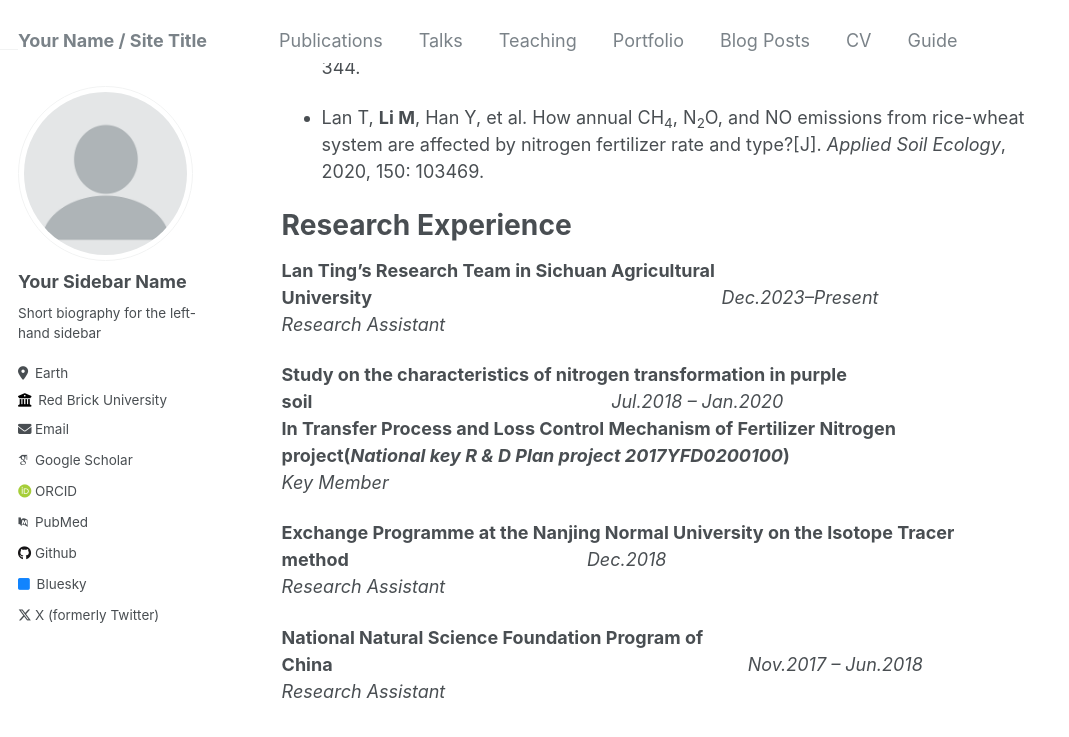
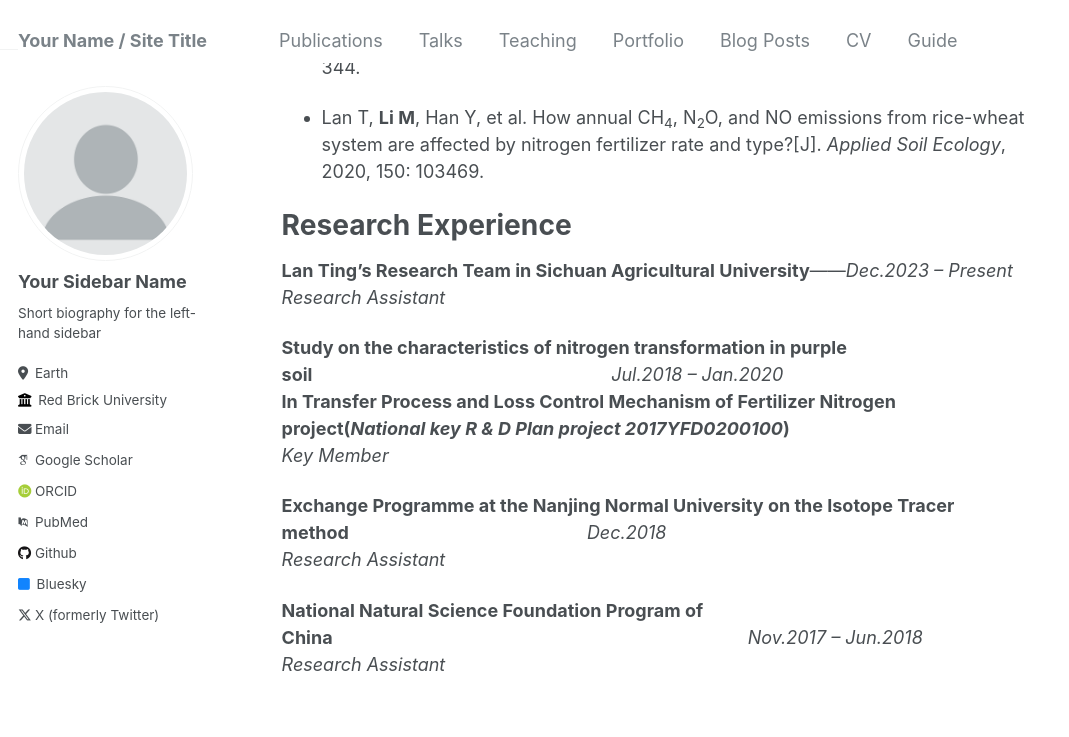
Before and after one commit to HazelLi123/HazelLi123.github.io, a Jekyll site: the page built from _pages/about.md, in a window 1280 px wide and 900 px high, scrolled down 756 px. Shown: the top 737 px of the window, without its empty margins (0-1069 px from the left). Built offline with Jekyll 4.4.1, drawn with Linux system fonts in a browser that asks for light colours; some web fonts are replaced; part of the change alters nothing that is shown.

```diff
--- a/_pages/about.md
+++ b/_pages/about.md
@@ -25,7 +25,7 @@ Publications
 
 Research Experience
 ======
-**Lan Ting's Research Team in Sichuan Agricultural University**&nbsp;&nbsp;&nbsp;&nbsp;&nbsp;&nbsp;&nbsp;&nbsp;&nbsp;&nbsp;&nbsp;&nbsp;&nbsp;&nbsp;&nbsp;&nbsp;&nbsp;&nbsp;&nbsp;&nbsp;&nbsp;&nbsp;&nbsp;&nbsp;&nbsp;&nbsp;&nbsp;&nbsp;&nbsp;&nbsp;&nbsp;&nbsp;&nbsp;&nbsp;&nbsp;&nbsp;&nbsp;&nbsp;&nbsp;&nbsp;&nbsp;&nbsp;&nbsp;&nbsp;&nbsp;&nbsp;&nbsp;&nbsp;&nbsp;&nbsp;&nbsp;&nbsp;&nbsp;&nbsp;&nbsp;&nbsp;&nbsp;&nbsp;&nbsp;&nbsp;&nbsp;&nbsp;&nbsp;&nbsp;&nbsp;&nbsp;&nbsp;&nbsp;&nbsp;*Dec.2023–Present*
+**Lan Ting's Research Team in Sichuan Agricultural University**——*Dec.2023 – Present*
 *Research Assistant*
 
 **Study on the characteristics of nitrogen transformation in purple soil**&nbsp;&nbsp;&nbsp;&nbsp;&nbsp;&nbsp;&nbsp;&nbsp;&nbsp;&nbsp;&nbsp;&nbsp;&nbsp;&nbsp;&nbsp;&nbsp;&nbsp;&nbsp;&nbsp;&nbsp;&nbsp;&nbsp;&nbsp;&nbsp;&nbsp;&nbsp;&nbsp;&nbsp;&nbsp;&nbsp;&nbsp;&nbsp;&nbsp;&nbsp;&nbsp;&nbsp;&nbsp;&nbsp;&nbsp;&nbsp;&nbsp;&nbsp;&nbsp;&nbsp;&nbsp;&nbsp;&nbsp;&nbsp;&nbsp;&nbsp;&nbsp;&nbsp;&nbsp;&nbsp;&nbsp;&nbsp;&nbsp;&nbsp;&nbsp;*Jul.2018 – Jan.2020*
```
